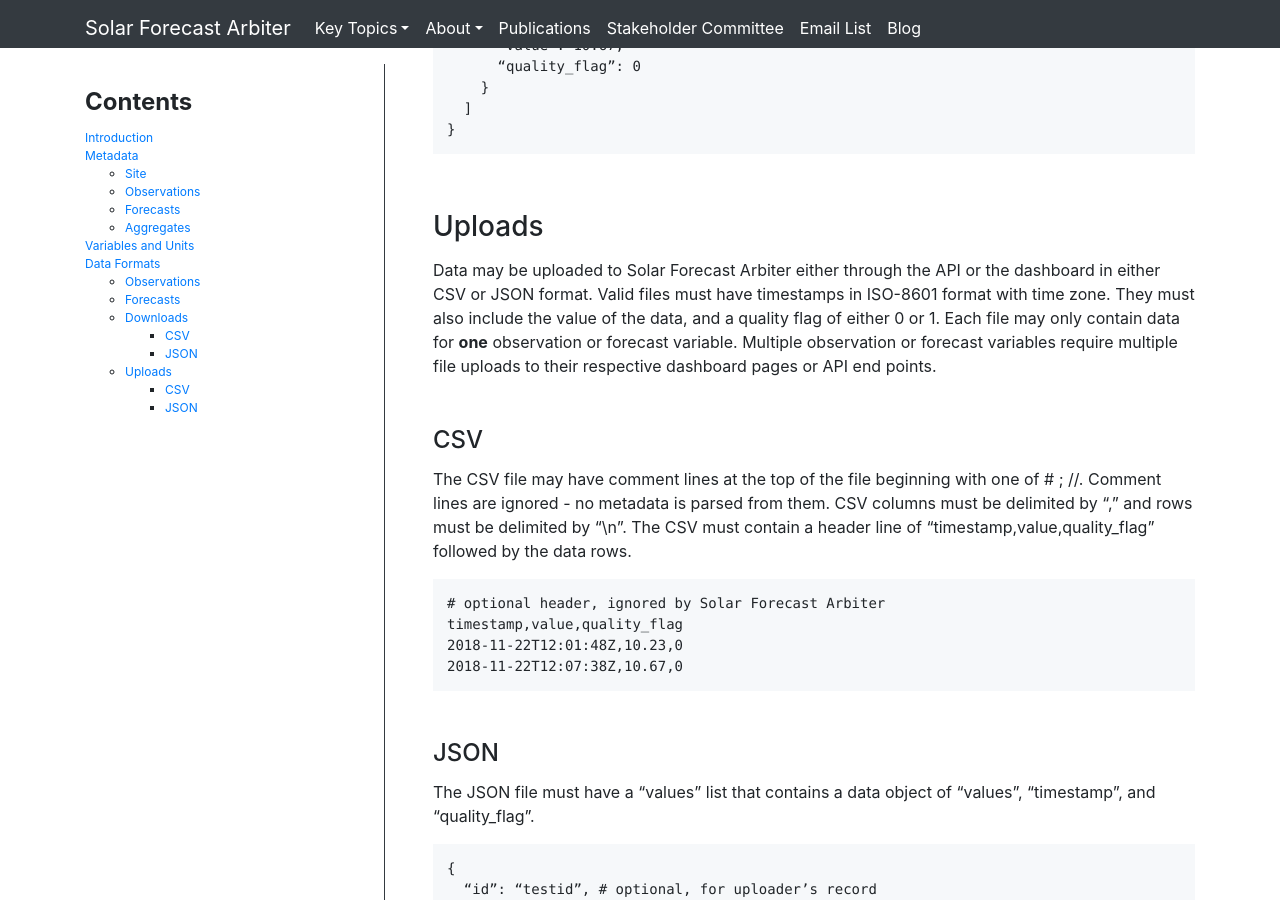
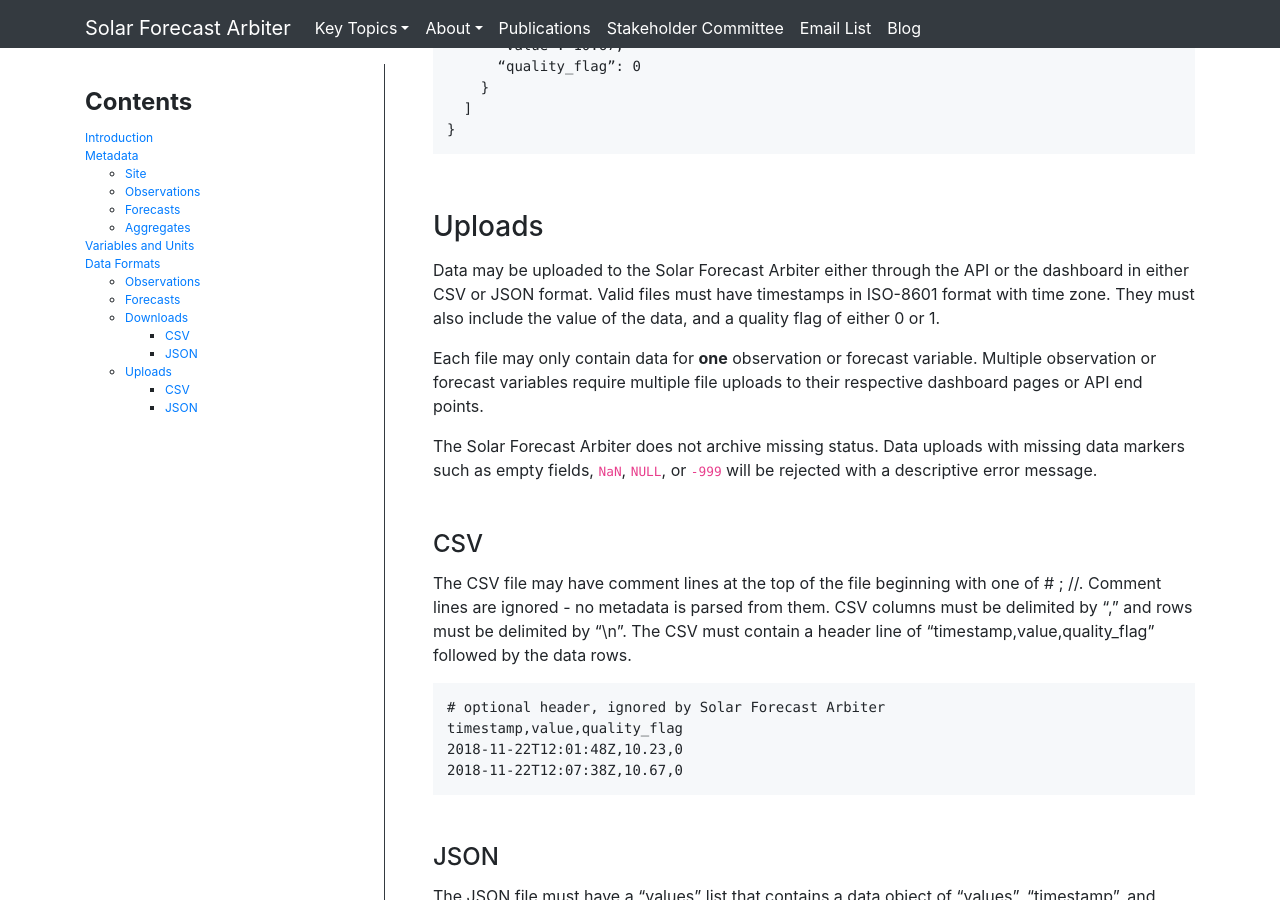
Before and after one commit to SolarArbiter/SolarArbiter.github.io, a Jekyll site: the page built from data_model.md, in a window 1280 px wide and 900 px high, scrolled down 6886 px. Built offline with Jekyll 4.4.1, drawn with Linux system fonts in a browser that asks for light colours; comment, search, counter and statistics services are not loaded; our own code applies the rules of GitHub Pages for plain Markdown files.

Commit message:
add missing data upload policy

```diff
--- a/data_model.md
+++ b/data_model.md
@@ -349,13 +349,18 @@ timestamp,value,quality_flag
 ### Uploads
 {: .anchor}
 
-Data may be uploaded to Solar Forecast Arbiter either through the API or
+Data may be uploaded to the Solar Forecast Arbiter either through the API or
 the dashboard in either CSV or JSON format. Valid files must have
 timestamps in ISO-8601 format with time zone. They must also include the
-value of the data, and a quality flag of either 0 or 1. Each file
-may only contain data for **one** observation or forecast variable.
+value of the data, and a quality flag of either 0 or 1.
+
+Each file may only contain data for **one** observation or forecast variable.
 Multiple observation or forecast variables require multiple file
 uploads to their respective dashboard pages or API end points.
+
+The Solar Forecast Arbiter does not archive missing status.
+Data uploads with missing data markers such as empty fields,
+`NaN`, `NULL`, or `-999` will be rejected with a descriptive error message.
 
 #### CSV
 {: .anchor}
```
